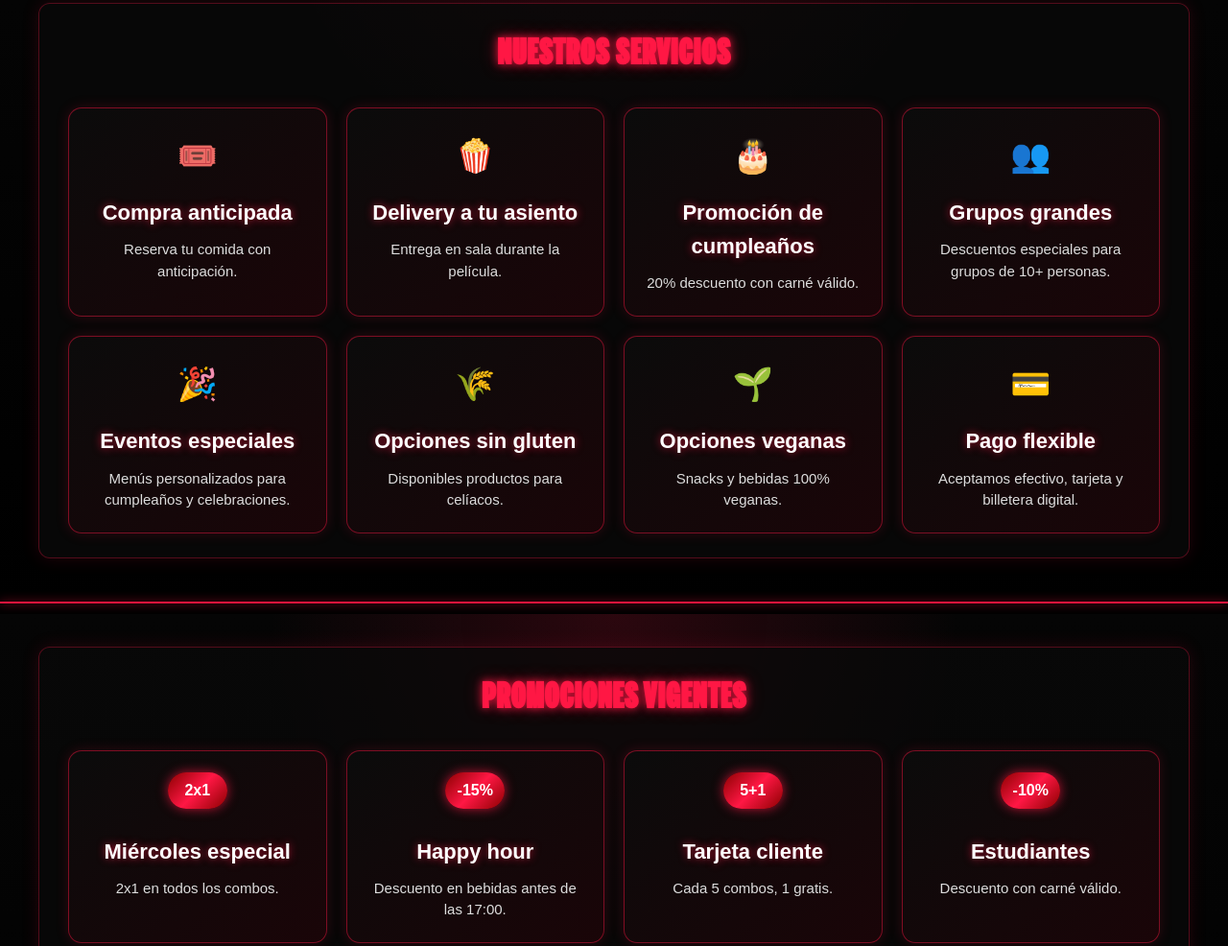
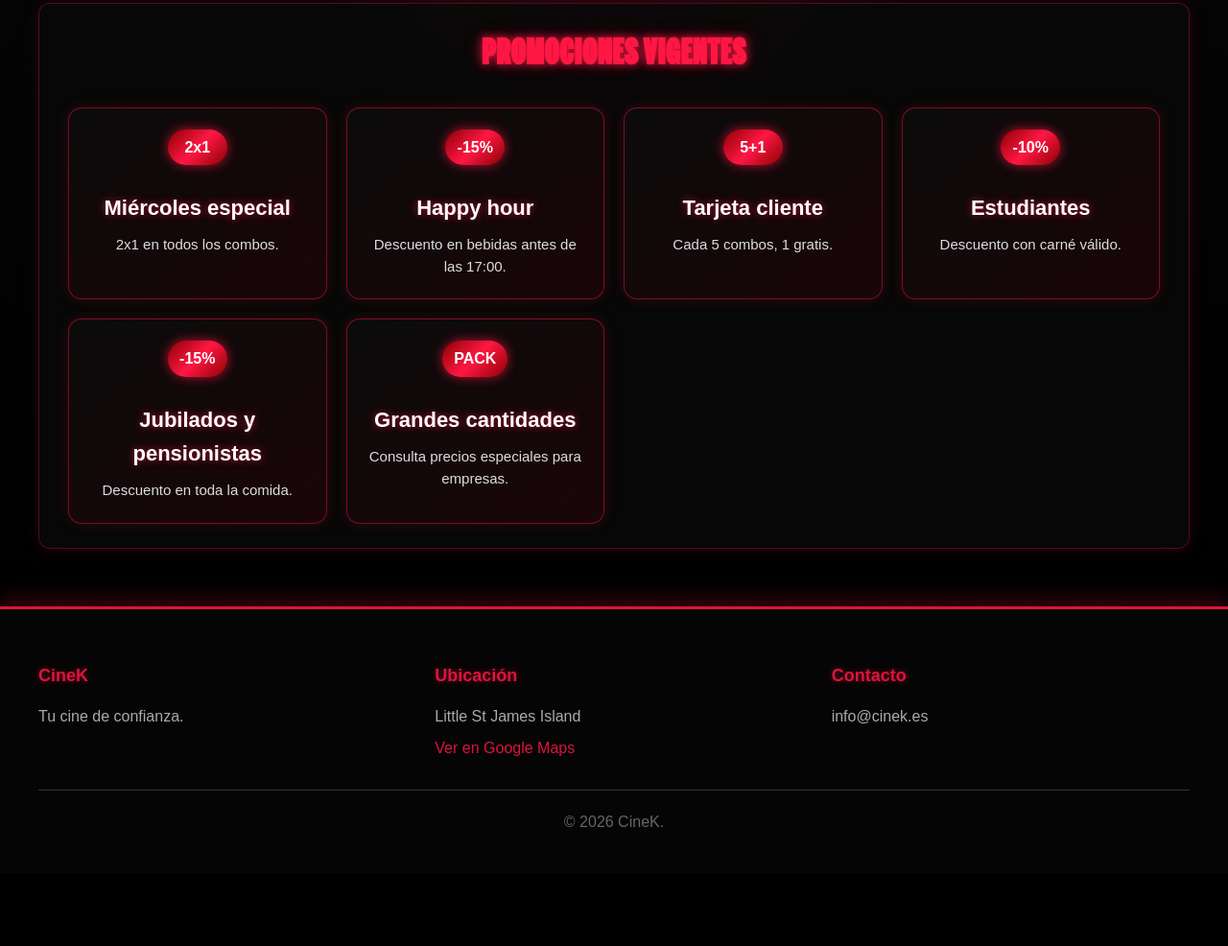
Before and after one commit to jamesberdejos/tfa_cine, a plain HTML site: page htmls/comida.html in a window 1280 px wide. Shown: the part 2560-3546 px from the top of the page at 96% size. After the commit the page ends 3470 px from the top, so only its background shows below. Drawn offline with Linux system fonts and the light colour scheme; a web font is replaced by a local one.

Commit message:
food shop user interface

```diff
--- a/htmls/comida.html
+++ b/htmls/comida.html
@@ -328,61 +328,6 @@
 
     <hr>
 
-    <!-- SERVICIOS DE COMIDA -->
-    <section class="section">
-        <h2>Nuestros servicios</h2>
-        <div class="info-cards-grid">
-            <div class="info-card">
-                <span class="info-card-icon">🎟️</span>
-                <h3>Compra anticipada</h3>
-                <p>Reserva tu comida con anticipación.</p>
-            </div>
-
-            <div class="info-card">
-                <span class="info-card-icon">🍿</span>
-                <h3>Delivery a tu asiento</h3>
-                <p>Entrega en sala durante la película.</p>
-            </div>
-
-            <div class="info-card">
-                <span class="info-card-icon">🎂</span>
-                <h3>Promoción de cumpleaños</h3>
-                <p>20% descuento con carné válido.</p>
-            </div>
-
-            <div class="info-card">
-                <span class="info-card-icon">👥</span>
-                <h3>Grupos grandes</h3>
-                <p>Descuentos especiales para grupos de 10+ personas.</p>
-            </div>
-
-            <div class="info-card">
-                <span class="info-card-icon">🎉</span>
-                <h3>Eventos especiales</h3>
-                <p>Menús personalizados para cumpleaños y celebraciones.</p>
-            </div>
-
-            <div class="info-card">
-                <span class="info-card-icon">🌾</span>
-                <h3>Opciones sin gluten</h3>
-                <p>Disponibles productos para celíacos.</p>
-            </div>
-
-            <div class="info-card">
-                <span class="info-card-icon">🌱</span>
-                <h3>Opciones veganas</h3>
-                <p>Snacks y bebidas 100% veganas.</p>
-            </div>
-
-            <div class="info-card">
-                <span class="info-card-icon">💳</span>
-                <h3>Pago flexible</h3>
-                <p>Aceptamos efectivo, tarjeta y billetera digital.</p>
-            </div>
-        </div>
-    </section>
-
-    <hr>
 
     <!-- PROMOCIONES -->
     <section class="section">
@@ -525,26 +470,24 @@
     </script>
     <!-- FOOTER -->
         <footer>
-        <div class="footer-content">
+    <div class="footer-content footer-simple">
+        <div class="footer-section">
+            <h3>CineK</h3>
+            <p>Tu cine de confianza.</p>
+        </div>
+
         <div class="footer-section">
             <h3>Ubicación</h3>
-                <p>Calle Principal, 123</p>
-                <p>28001 Madrid</p>
-                <a href="https://maps.google.com/?q=cine+madrid" target="_blank">Ver en Google Maps</a>
+            <p>Little St James Island</p>
+            <a href="https://www.google.com/maps/search/?api=1&query=Little+St+James+Island" target="_blank" rel="noopener noreferrer">Ver en Google Maps</a>
         </div>
+
         <div class="footer-section">
             <h3>Contacto</h3>
-                <p>Teléfono: +34 91 234 5678</p>
-                <p>Email: info@CineK.es</p>
-            </div>
-            <div class="footer-section">
-                <h3>Redes Sociales</h3>
-                <a href="https://facebook.com" target="_blank">Facebook</a> |
-                <a href="https://twitter.com" target="_blank">Twitter</a> |
-                <a href="https://instagram.com" target="_blank">Instagram</a>
+            <p>info@cinek.es</p>
         </div>
     </div>
-        <p class="footer-bottom">&copy; 2024 CineK. Todos los derechos reservados.</p>
+    <p class="footer-bottom">&copy; 2026 CineK.</p>
 </footer>
 </body>
 </html>
```
Lines whose indentation alone changed are shown as unchanged.
